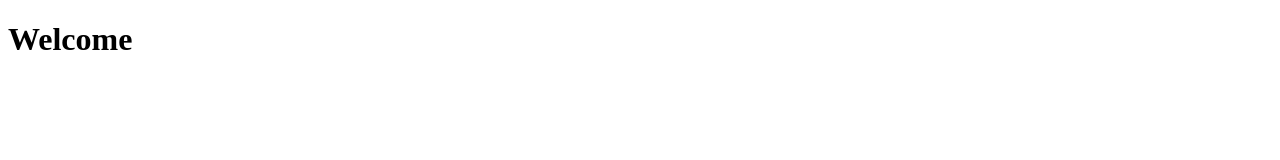
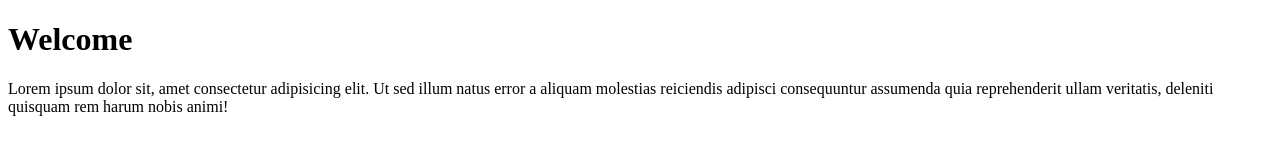
Before and after one commit to kirankichu123/index, a plain HTML site: page index.html in a window 1280 px wide. Drawn offline with Linux system fonts and the light colour scheme.

Commit message:
First Commit

```diff
--- a/index.html
+++ b/index.html
@@ -7,5 +7,6 @@
 </head>
 <body>
     <h1>Welcome</h1>
+    <p>Lorem ipsum dolor sit, amet consectetur adipisicing elit. Ut sed illum natus error a aliquam molestias reiciendis adipisci consequuntur assumenda quia reprehenderit ullam veritatis, deleniti quisquam rem harum nobis animi!</p>
 </body>
 </html>
```
